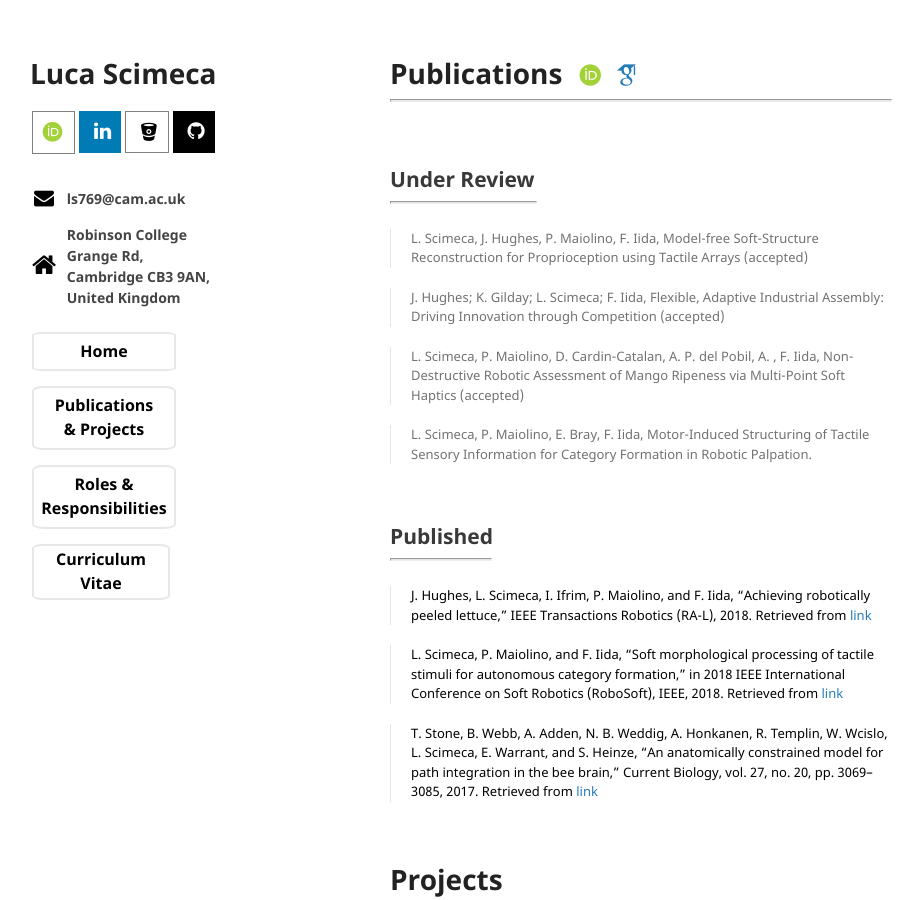
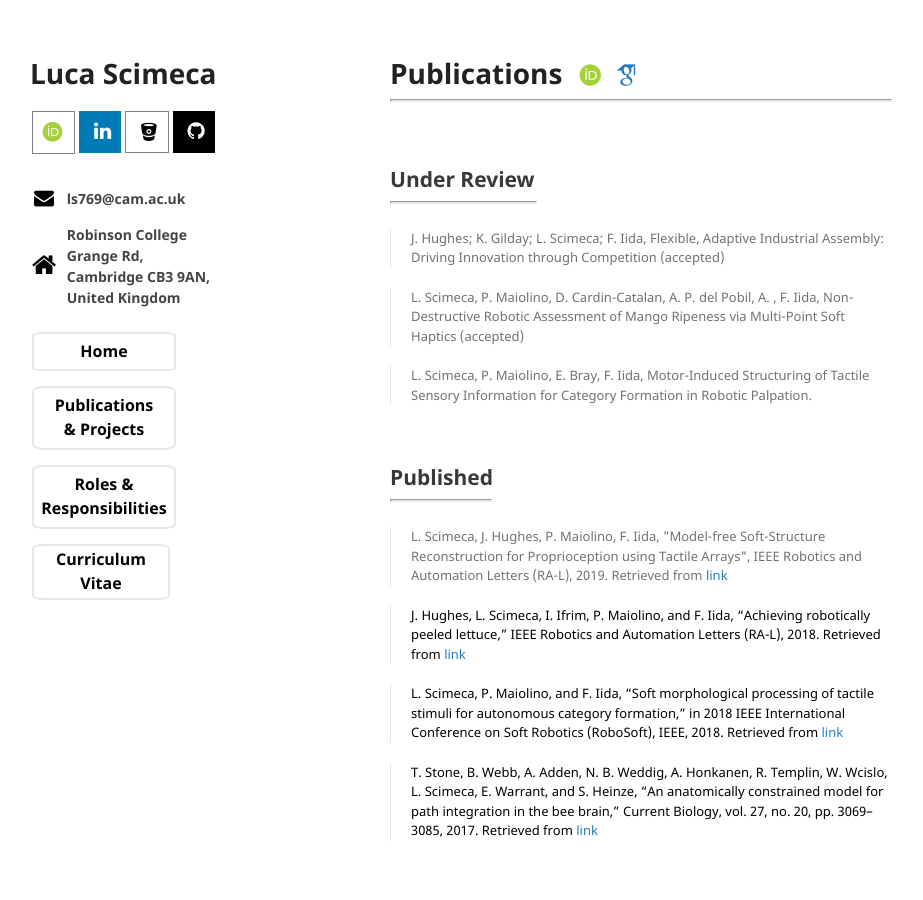
Before and after one commit to lucascimeca/lucascimeca.github.io, a Jekyll site: the page built from publications.md, in a window 1280 px wide and 900 px high. Shown: the whole window, without its empty margins (180-1103 px from the left). Built offline with Jekyll 4.4.1, drawn with Linux system fonts in a browser that asks for light colours; nearby versions of some CDN libraries; some web fonts are replaced; the repository's description, which GitHub fills in, is left out; our own code applies the rules of GitHub Pages for plain Markdown files.

Commit message:
Update publications.md

```diff
--- a/publications.md
+++ b/publications.md
@@ -9,9 +9,6 @@ layout: default
 
 ## [](#review) Under Review
 <hr style="width: 145px">
-
-> <div style="font-size: 13px"> L. Scimeca, J. Hughes, P. Maiolino, F. Iida, Model-free Soft-Structure Reconstruction for Proprioception using Tactile Arrays (accepted) </div>
-<p></p>
 
 > <div style="font-size: 13px"> J. Hughes; K. Gilday; L. Scimeca; F. Iida, Flexible, Adaptive Industrial Assembly: Driving Innovation through Competition (accepted)</div>
 <p></p>
@@ -27,8 +24,12 @@ layout: default
 ## [](#published) Published
 <hr style="width: 100px">
 
+> <div style="font-size: 13px"> L. Scimeca, J. Hughes, P. Maiolino, F. Iida, "Model-free Soft-Structure Reconstruction for Proprioception using Tactile Arrays", IEEE Robotics and Automation Letters (RA-L), 2019.
+Retrieved from <a href="https://ieeexplore.ieee.org/document/8675407" target="_blank">link</a> </div>
+<p></p>
+
 > <div style="font-size: 13px; color: black">
-J. Hughes, L. Scimeca, I. Ifrim, P. Maiolino, and F. Iida, “Achieving robotically peeled lettuce,” IEEE Transactions Robotics (RA-L), 2018.
+J. Hughes, L. Scimeca, I. Ifrim, P. Maiolino, and F. Iida, “Achieving robotically peeled lettuce,” IEEE Robotics and Automation Letters (RA-L), 2018.
  Retrieved from <a href="https://ieeexplore.ieee.org/abstract/document/8409969/" target="_blank">link</a> </div>
 <p></p>
 
```
